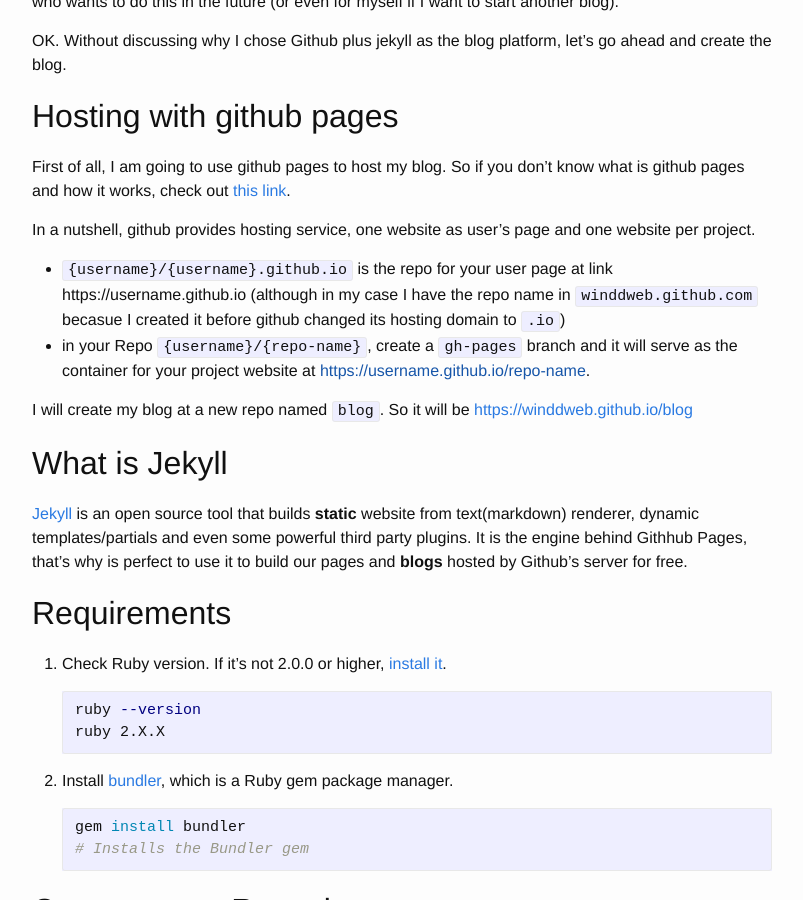
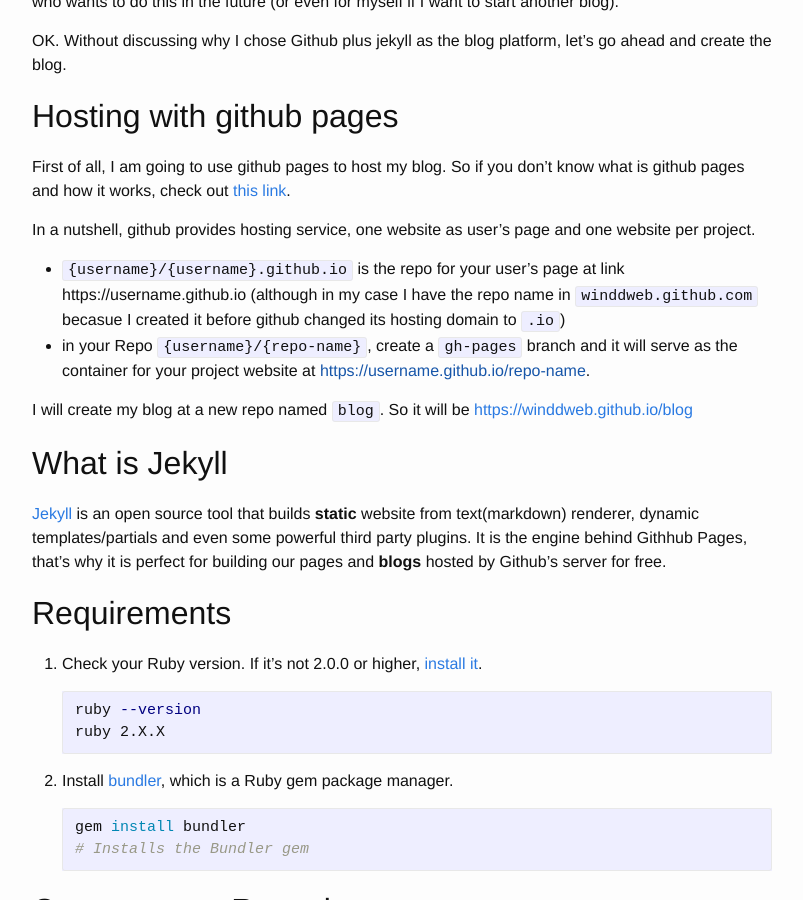
Before and after one commit to winddweb/blog, a Jekyll site: the page built from _posts/2016-05-18-start-a-blog-on-github-using-jekyll.markdown, in a window 1280 px wide and 900 px high, scrolled down 234 px. Shown: the whole window, without its empty margins (238-1041 px from the left). Built offline with Jekyll 4.4.1, drawn with Linux system fonts in a browser that asks for light colours; some of the changed text lies outside the part shown.

````diff
--- a/_posts/2016-05-18-start-a-blog-on-github-using-jekyll.markdown
+++ b/_posts/2016-05-18-start-a-blog-on-github-using-jekyll.markdown
@@ -16,7 +16,7 @@ First of all, I am going to use github pages to host my blog. So if you don't kn
 
 In a nutshell, github provides hosting service, one website as user's page and one website per project.
 
-- `{username}/{username}.github.io` is the repo for your user page at link https://username.github.io (although in my case I have the repo name in `winddweb.github.com` becasue I created it before github changed its hosting domain to `.io`)
+- `{username}/{username}.github.io` is the repo for your user's page at link https://username.github.io (although in my case I have the repo name in `winddweb.github.com` becasue I created it before github changed its hosting domain to `.io`)
 - in your Repo `{username}/{repo-name}`, create a `gh-pages` branch and it will serve as the container for your project website at [https://username.github.io/repo-name]().
 
 I will create my blog at a new repo named `blog`. So it will be [https://winddweb.github.io/blog](https://winddweb.github.io/blog)
@@ -24,13 +24,13 @@ I will create my blog at a new repo named `blog`. So it will be [https://winddwe
 
 What is Jekyll
 ---
-[Jekyll][jekyll] is an open source tool that builds **static** website from text(markdown) renderer, dynamic templates/partials and even some powerful third party plugins. It is the engine behind Githhub Pages, that's why is perfect to use it to build our pages and **blogs** hosted by Github's server for free.
+[Jekyll][jekyll] is an open source tool that builds **static** website from text(markdown) renderer, dynamic templates/partials and even some powerful third party plugins. It is the engine behind Githhub Pages, that's why it is perfect for building our pages and **blogs** hosted by Github's server for free.
 
 
 Requirements
 ---
 
-1.  Check Ruby version. If it's not 2.0.0 or higher, [install it][ruby].
+1.  Check your Ruby version. If it's not 2.0.0 or higher, [install it][ruby].
 
     ```bash
     ruby --version
````
Also changed, not shown: other parts of _posts/2016-05-18-start-a-blog-on-github-using-jekyll.markdown (+5 -3 lines).
